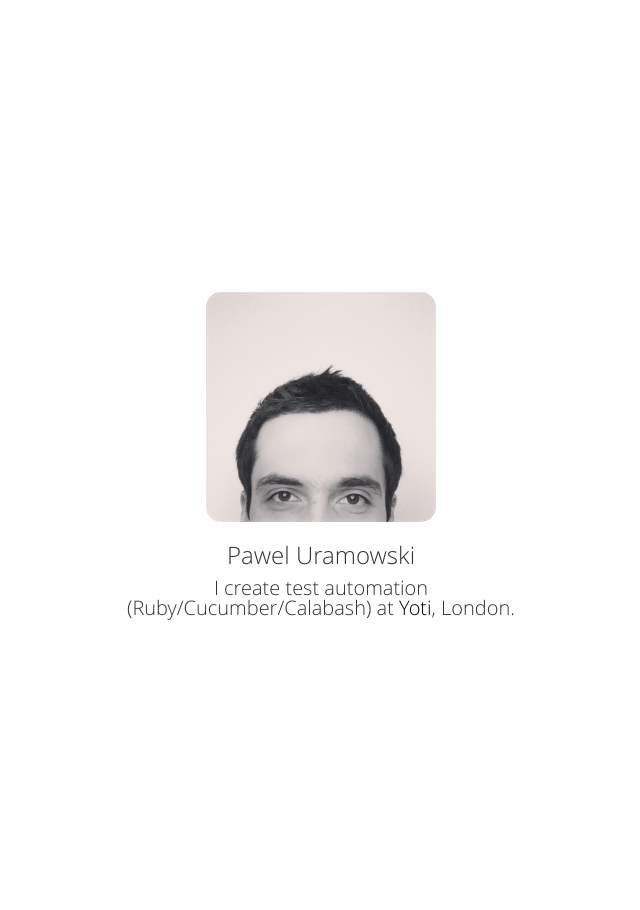
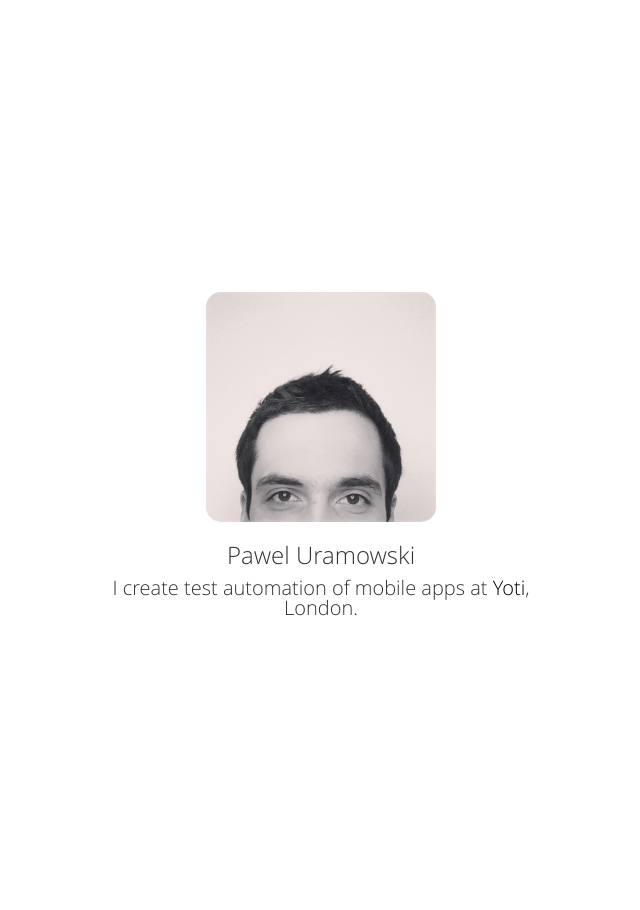
Before and after one commit to paweluramowski/paweluramowski.github.io, a Jekyll site: the page built from index.md, in a window 1280 px wide. Shown: the whole page, without its empty margins (319-959 px from the left). Built offline with Jekyll 4.4.1, drawn with Linux system fonts in a browser that asks for light colours; comment, search, counter and statistics services are not loaded.

Commit message:
updating info about what I do

```diff
--- a/index.md
+++ b/index.md
@@ -5,4 +5,4 @@ layout: home-default
 
 # Pawel Uramowski
 
-I create test automation (Ruby/Cucumber/Calabash) at [Yoti](https://www.yoti.com), London.
+I create test automation of mobile apps  at [Yoti](https://www.yoti.com), London.
```
